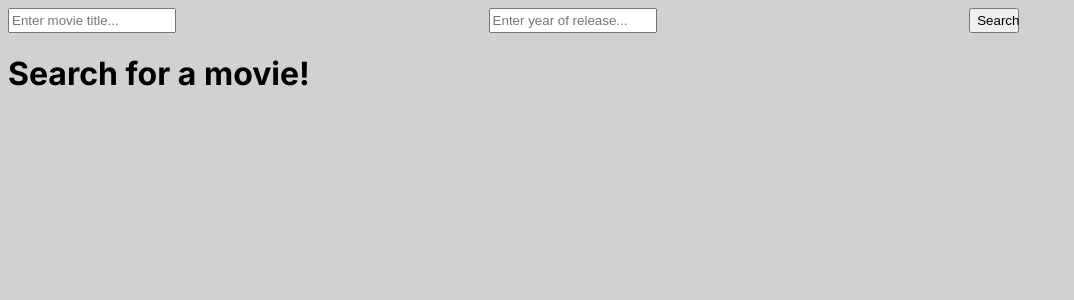
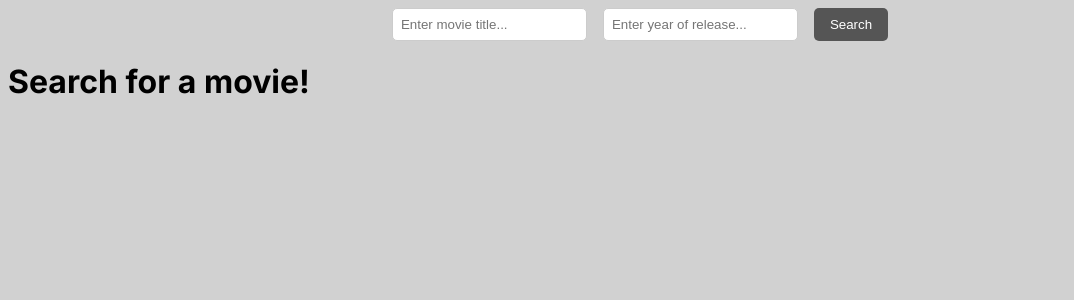
Before and after one commit to hshanz/op-kodtest, a Next.js app: page / in a window 1280 px wide. Shown: the top 300 px of the page, without its empty margins (0-1074 px from the left). Built offline with nearby package versions, Linux system fonts and the light colour scheme.

Commit message:
styling for search bar

```diff
--- a/componets/SearchBar.tsx
+++ b/componets/SearchBar.tsx
@@ -28,7 +28,7 @@ export default function SearchBar() {
   };
 
   const handleSearch = () => {
-    router.replace(`${pathname}?searchQuery=${query}&year=${yearOfRelease}`)
+    router.replace(`${pathname}?query=${query}&year=${yearOfRelease}`)
   };
 
   return (
--- a/componets/search.module.css
+++ b/componets/search.module.css
@@ -2,28 +2,43 @@
     display: flex;
     flex-direction: row;
     flex-wrap: wrap;
-    width: 80%;
-    justify-content: space-between;
+    width: 100%;
+    justify-content: center;
 
     .title-input{
-        width: 10rem;
+        border: 1px solid #ccc;
+        border-radius: 5px;
+        padding: 0.5rem;
+        width: fit-content;
+        outline: none;
+        margin-right: 1rem;
+    }
 
+    .year-input{
+        border: 1px solid #ccc;
+        border-radius: 5px;
+        padding: 0.5rem;
+        width: fit-content;
+        outline: none;
+        margin-right: 1rem;
+    }
+
+    .year-input-error{
+        border: 1px solid #ff0000;
+        border-radius: 5px;
+        padding: 0.5rem;
+        width: fit-content;
+        outline: none;
 
     }
 
-    .year-input{
-        width: 10rem;
-
-    }
-
-    .year-input-error{
-        color: red;
-        font-size: 0.8rem;
-    }
-
     .search-button{
-        width: 50px;
-        height: 25px;
+        background-color: #555555;
+        color: white;
+        border: none;
+        border-radius: 5px;
+        padding: 0.5rem 1rem;
+        cursor: pointer;
     }
 
 }
```
